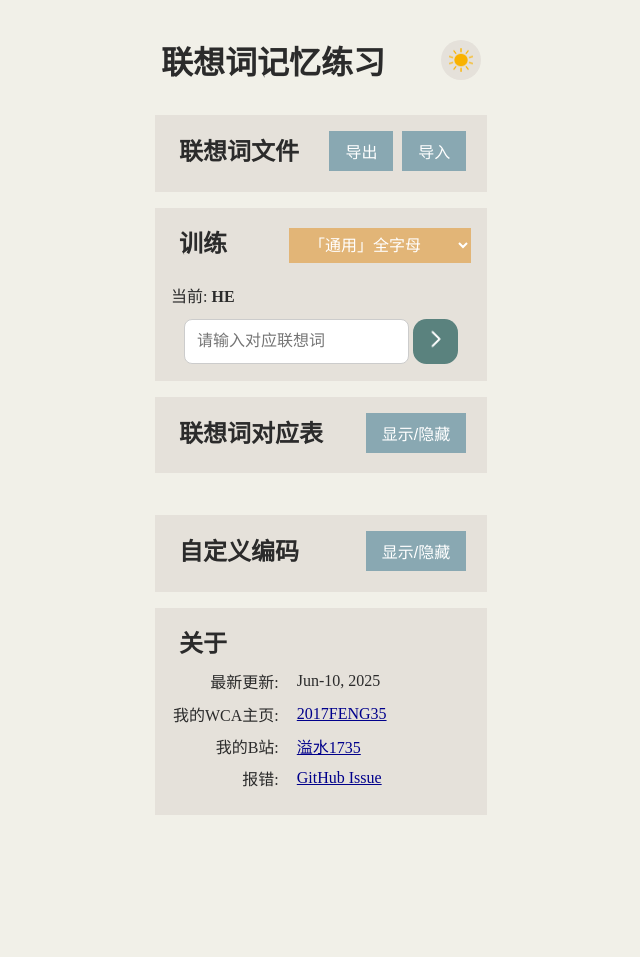
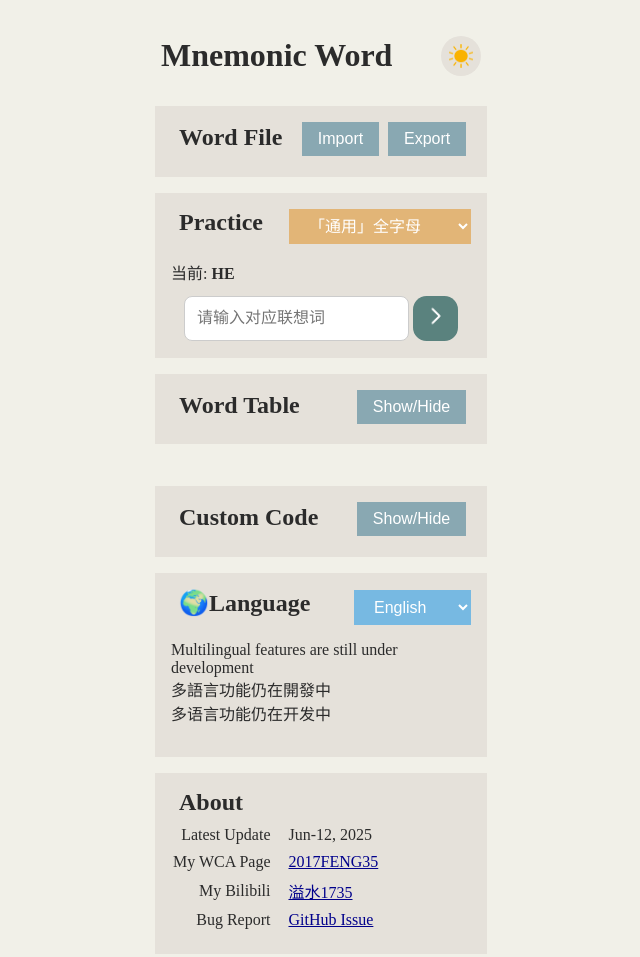
Before and after one commit to Cuber-Feng/BLD-memory, a plain HTML site: page index.html in a window 1280 px wide. Shown: the top 957 px of the page, without its empty margins (319-959 px from the left). Drawn offline with Linux system fonts and the light colour scheme.

Commit message:
multilingual beta

```diff
--- a/css/style.css
+++ b/css/style.css
@@ -166,6 +166,20 @@ button {
     background-color: #bc9764;
 }
 
+#langSwitcher {
+    touch-action: manipulation;
+    font-size: 16px;
+    padding: 0.5rem 1rem;
+    border: none;
+    background-color: #77b9e2;
+    color: white;
+    border-radius: 0;
+}
+
+.dark #langSwitcher {
+    background-color: #497089;
+}
+
 option {
     background-color: #F1F0E8;
     color: #2b2b2b;
--- a/index.html
+++ b/index.html
@@ -4,7 +4,7 @@
 <head>
     <meta charset="UTF-8" />
     <meta name="viewport" content="width=device-width, initial-scale=1.0" /> <!-- 响应式核心 -->
-    <title>盲拧很简单</title>
+    <title data-i18n="title">盲拧很简单</title>
     <link rel="stylesheet" href="./css/style.css?20250610">
     <link rel="icon" type="image/x-icon" href="./icon/icon.png">
     <link rel="apple-touch-icon" sizes="180x180" href="/icon/icon.png">
@@ -12,17 +12,17 @@
 
 <body>
     <header>
-        <h1>联想词记忆练习</h1>
+        <h1 data-i18n="mainHeader">联想词记忆练习</h1>
         <button class="toggle-button" onclick="toggleMode()" id="light"><img src="./icon/sun.png"
                 style="width: 1.5rem; height: 1.5rem;"></button>
     </header>
     <main>
         <div id="operationBlock" class="blocks">
             <div class="blockHead">
-                <h2 class="title">联想词文件</h2>
+                <h2 class="title" data-i18n="file">联想词文件</h2>
                 <div class="button-group">
-                    <button onclick="downloadData()">导出</button>
-                    <button onclick="document.getElementById('fileInput').click()">导入</button>
+                    <button onclick="downloadData()" data-i18n="import">导出</button>
+                    <button onclick="document.getElementById('fileInput').click()" data-i18n="export">导入</button>
                 </div>
             </div>
 
@@ -31,7 +31,7 @@
 
         <div id="trainingBlock" class="blocks">
             <div class="blockHead">
-                <h2 class="title">训练</h2>
+                <h2 class="title" data-i18n="practice">训练</h2>
                 <label for="modes"></label>
                 <select id="modes" name="modes">
                     <optgroup label="通用">
@@ -51,12 +51,12 @@
                 </select>
             </div>
 
-            <p id="lastCode">上一个: </p>
-            <p id="currentCode">当前:--</p>
+            <p id="lastCode" data-i18n="last">上一个: </p>
+            <p id="currentCode" data-i18n="current">当前:--</p>
             <div id="inputAndSubmit">
                 <input type="text" id="userInput" placeholder="请输入对应联想词" onkeydown="checkEnter(event)"
                     autocomplete="off" />
-                <button onclick="submitAnswer()" id="submit"><img src="./icon/rightArr.png" ></button>
+                <button onclick="submitAnswer()" id="submit"><img src="./icon/rightArr.png"></button>
             </div>
             <!-- <div class="button-group"> -->
             <!-- <button onclick="nextCode(3)">跳过</button> -->
@@ -65,8 +65,8 @@
 
         <div id="tableBlock" class="blocks">
             <div class="blockHead">
-                <h2 class="title">联想词对应表</h2>
-                <button onclick="toggleTable()">显示/隐藏</button>
+                <h2 class="title" data-i18n="wordTable">联想词对应表</h2>
+                <button onclick="toggleTable()" data-i18n="hideShow">显示/隐藏</button>
             </div>
             <button onclick="refreshTable()" class="tableButton">刷新</button>
             <button onclick="clearAllData()" class="tableButton"
@@ -80,8 +80,8 @@
 
     <div id="letterSchema" class="blocks">
         <div class="blockHead">
-            <h2 class="title">自定义编码</h2>
-            <button onclick="toggleLetters()">显示/隐藏</button>
+            <h2 class="title" data-i18n="customCode">自定义编码</h2>
+            <button onclick="toggleLetters()" data-i18n="hideShow">显示/隐藏</button>
         </div>
         <div id="lettersContent">
             <p>PS: 请用彳亍编码的顺序输入自定义编码, 用空格隔开(自定义编码会实时储存)</p>
@@ -189,26 +189,39 @@
 
     </div>
 
+    <div class="blocks">
+        <div class="blockHead">
+            <h2 class="title" data-i18n="language">語言</h2>
+            <select id="langSwitcher">
+                <option value="en">English</option>
+                <option value="zh-TW">繁體中文</option>
+                <option value="zh-CN">简体中文</option>
+            </select>
+        </div>
+        <p>Multilingual features are still under development<br>多語言功能仍在開發中<br>多语言功能仍在开发中</p>
+
+    </div>
+
     <footer>
         <div class="blocks">
-            <h2 class="title">关于</h2>
+            <h2 class="title" data-i18n="about">关于</h2>
             <table>
                 <tr>
-                    <th>最新更新: </th>
-                    <td>Jun-10, 2025</td>
+                    <th data-i18n="latest">最新更新: </th>
+                    <td>Jun-12, 2025</td>
                 </tr>
                 <tr>
-                    <th>我的WCA主页: </th>
+                    <th data-i18n="myWCA">我的WCA主页: </th>
                     <td><a href="https://www.worldcubeassociation.org/persons/2017FENG35" target="_blank">2017FENG35</a>
                     </td>
                 </tr>
                 <tr>
-                    <th>我的B站: </th>
+                    <th data-i18n="bilibili">我的B站: </th>
                     <td><a href="https://space.bilibili.com/1035959192?spm_id_from=333.1007.0.0"
                             target="_blank">溢水1735</a></td>
                 </tr>
                 <tr>
-                    <th>报错: </th>
+                    <th data-i18n="bugReport">报错: </th>
                     <td><a href="https://github.com/Cuber-Feng/BLD-memory/issues/new?title=Bug%20Report&body=Please%20describe%20the%20issue..."
                             target="_blank">GitHub Issue</a></td>
                 </tr>
@@ -219,6 +232,7 @@
     </footer>
 
     <script src="js/script.js?20250610"></script>
+    <script src="js/languages.js"></script>
 
 </body>
 
--- /dev/null
+++ b/js/languages.js
@@ -0,0 +1,46 @@
+// 自動偵測語言
+function detectLang() {
+    const lang = navigator.language.toLowerCase();
+    if (lang.startsWith('zh-cn')) return 'zh-CN';
+    if (lang.startsWith('zh-tw')) return 'zh-TW';
+    if (lang.startsWith('zh-hk')) return 'zh-TW'; // 可自訂為 zh-HK
+    if (lang.startsWith('zh')) return 'zh-TW';
+    return 'en';
+}
+
+// 載入語言檔並更新文字
+async function loadLanguage(lang) {
+    try {
+        const res = await fetch(`./locales/${lang}.json`);
+        const dict = await res.json();
+
+        document.querySelectorAll('[data-i18n]').forEach(el => {
+            const key = el.getAttribute('data-i18n');
+            if (dict[key]) {
+                if (el.tagName.toLowerCase() === 'title') {
+                    document.title = dict[key];
+                } else {
+                    el.textContent = dict[key];
+                }
+            }
+        });
+
+        // 設定選單同步顯示目前語言
+        const selector = document.getElementById('langSwitcher');
+        if (selector) selector.value = lang;
+    } catch (err) {
+        console.warn(`Failed to load language ${lang}, fallback to English.`);
+        if (lang !== 'en') loadLanguage('en');
+    }
+}
+
+// 初始化 + 綁定事件
+window.addEventListener('DOMContentLoaded', () => {
+    const defaultLang = detectLang();
+    loadLanguage(defaultLang);
+
+    document.getElementById('langSwitcher').addEventListener('change', (e) => {
+        const selectedLang = e.target.value;
+        loadLanguage(selectedLang);
+    });
+});
--- /dev/null
+++ b/locales/en.json
@@ -0,0 +1,17 @@
+{
+    "title": "BLD is So Easy!",
+    "mainHeader": "Mnemonic Word",
+    "file": "Word File",
+    "hideShow": "Show/Hide",
+    "import": "Import",
+    "export": "Export",
+    "practice": "Practice",
+    "wordTable": "Word Table",
+    "customCode": "Custom Code",
+    "about": "About",
+    "latest": "Latest Update",
+    "myWCA": "My WCA Page",
+    "bilibili": "My Bilibili",
+    "bugReport": "Bug Report",
+    "language": "🌍️Language"
+}
--- /dev/null
+++ b/locales/zh-HK.json
@@ -0,0 +1,5 @@
+{
+    "title": "My Page",
+    "welcome": "Welcome",
+    "description": "This is a multilingual site."
+}
```
Also changed, not shown: locales/zh-CN.json (added, +17 -0 lines), locales/zh-TW.json (added, +18 -0 lines).
